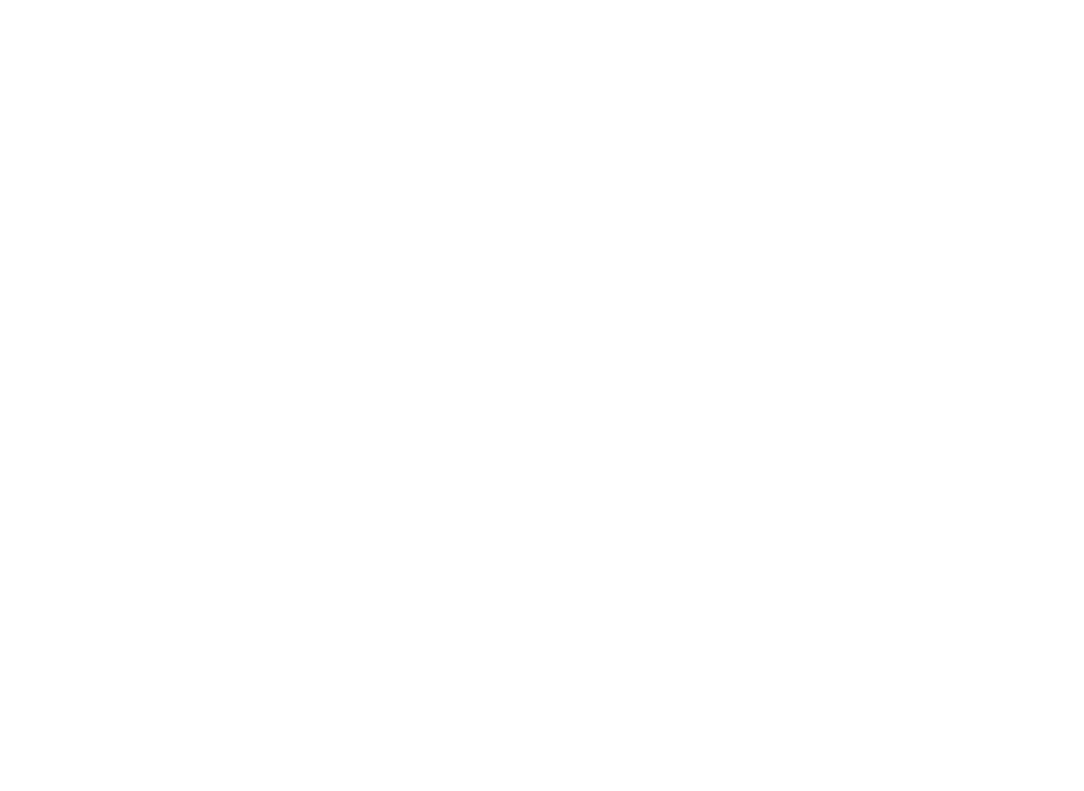
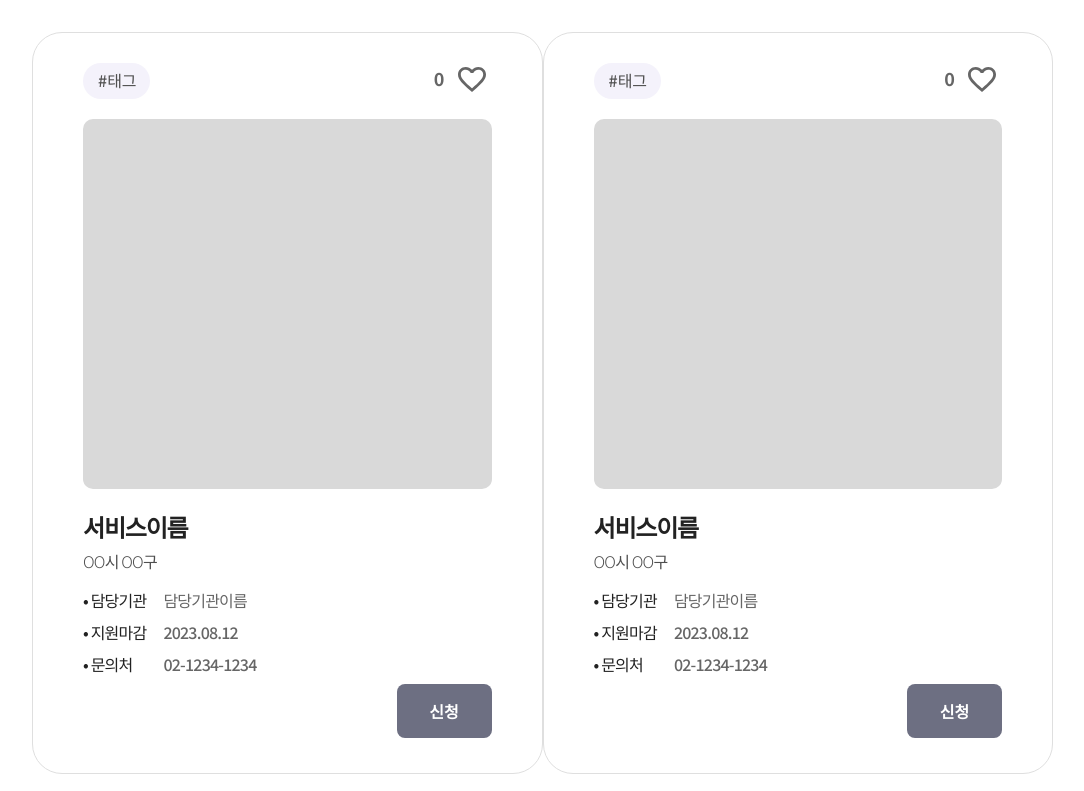
Before and after one commit to Likelion-at-SMWU-11th/LoveBridge-Client, a React (Create React App) app: page /apply in a window 1280 px wide. Shown: the part 789-1580 px from the top of the page, without its empty margins (91-1175 px from the left). Before the commit the page ends 800 px from the top, so only its background shows below. Built offline with nearby package versions, Linux system fonts and the light colour scheme.

Commit message:
[feat] ApplyCard 생성(#7)

```diff
--- a/src/component/page/ApplyPage.jsx
+++ b/src/component/page/ApplyPage.jsx
@@ -3,6 +3,7 @@ import styled from 'styled-components';
 import PagePath from '../ui/PagePath';
 import Select from 'react-select';
 import Button from '../ui/Button';
+import ApplyCard from '../ui/ApplyCard';
 
 const Wrapper = styled.div`
   padding: 45px 136px 0px 123px;
@@ -92,9 +93,37 @@ const Total = styled.div`
     font-weight: 350;
   }
 `
+const CardContainer = styled.div`
+`
+const CardLine = styled.div`
+  display: flex;
+  justify-content: space-between;
+  margin-top: 30px;
+`
+
+let regionOption = [
+  { value: "서울특별시", label: "서울특별시" },
+  { value: "부산광역시", label: "부산광역시" },
+  { value: "인천광역시", label: "인천광역시" },
+]
+
+let categoryOption = [
+  { value: "자격증", label: "자격증" },
+  { value: "취미", label: "취미" },
+  { value: "체험", label: "체험" },
+]
+
+let sortOption = [
+  { value: "최신순", label: "최신순" },
+  { value: "인기순", label: "인기순" },
+  { value: "마감임박순", label: "마감임박순" },
+]
 
 function ApplyPage() {
   const [ total, setTotal ] = useState(0);
+  const [ region, setRegion ] = useState('');
+  const [ category, setCategory ] = useState('');
+  const [ sort, setSort ] = useState('');
 
   return (
     <Wrapper>
@@ -107,6 +136,8 @@ function ApplyPage() {
           <SelectLine><Txt>지역</Txt>
           <RegionSelect className="react-select-container"
                     placeholder={<div className="select-placeholder-text">선택</div>}
+                    onChange={(e) => {setRegion(e.value)}}
+                    options={regionOption}
                     components={{
                         IndicatorSeparator: () => null
                     }}/>
@@ -114,6 +145,8 @@ function ApplyPage() {
           <SelectLine><Txt>카테고리</Txt>
           <CategorySelect className="react-select-container"
                     placeholder=""
+                    onChange={(e) => {setCategory(e.value)}}
+                    options={categoryOption}
                     components={{
                         IndicatorSeparator: () => null
                     }}/>
@@ -121,6 +154,8 @@ function ApplyPage() {
           <SelectLine><Txt>검색정렬</Txt>
           <SortSelect className="react-select-container"
                     placeholder=""
+                    onChange={(e) => {setSort(e.value)}}
+                    options={sortOption}
                     components={{
                         IndicatorSeparator: () => null,
 
@@ -131,8 +166,13 @@ function ApplyPage() {
           <StyledButton><Button className="reset" title="초기화" /></StyledButton>
           <Button className="search" title="검색" />
         </ButtonContainer>
+
       </SelectBox>
       <Total>총 &nbsp;<PuppleTxt className='pupple'>{total}</PuppleTxt> &nbsp;건의 복지서비스가 있습니다.</Total>
+      <CardContainer>
+        <CardLine><ApplyCard /><ApplyCard /></CardLine>
+        <CardLine><ApplyCard /><ApplyCard /></CardLine>
+      </CardContainer>
     </Wrapper>
   )
 }
--- /dev/null
+++ b/src/component/ui/ApplyCard.jsx
@@ -0,0 +1,104 @@
+import React from 'react';
+import styled from 'styled-components';
+import likebtn from '../img/likebtn.svg';
+import Button from './Button';
+
+const Card = styled.div`
+    border-radius: 30px;
+    border: 1px solid #DFDFDF;
+    background: #FFF;
+    width: 530px;
+    height: 650px;
+    padding: 30px 50px 60px 50px;
+`
+const TopLine = styled.div`
+    display: flex;
+    justify-content: space-between;
+`
+const Tag = styled.div`
+    border-radius: 20px;
+    background: #F4F2FB;
+    padding: 5px 13.69px 7px 15px;
+    color: #4F4F4F;
+    font-size: 16px;
+    font-weight: 500;
+`
+const Like = styled.div`
+    display: flex;
+`
+const LikeNum = styled.div`
+    color: #666;
+    font-size: 18px;
+    font-style: normal;
+    font-weight: 700;
+    letter-spacing: -0.8px;
+    padding: 2px 8px;
+`
+const LikeBtn = styled.button`
+    background: #fff;
+    border: 0px;
+    cursor: pointer;
+`
+const ImgContainer = styled.div`
+    height: 370px;
+    border-radius: 10px;
+    background: #d9d9d9;
+    margin-top: 20px;
+    margin-bottom: 20px;
+`
+const Title = styled.div`
+    color: #222;
+    font-size: 24px;
+    font-weight: 700;
+    letter-spacing: -1.2px;
+    margin-bottom: 5px;
+`
+const District = styled.div`
+    color: #4F4F4F;
+    font-size: 16px;
+    font-weight: 350;
+    letter-spacing: -0.8px;
+    margin-bottom: 15px;
+`
+const AgencyLine = styled.div`
+    display: flex;
+    color: #222;
+    font-size: 16px;
+    font-weight: 500;
+    letter-spacing: -0.8px;
+    margin: 8px 0px 8px 0px;
+`
+const Agency = styled.div`
+    margin-left: 17px;
+    color: #666;
+    font-size: 16px;
+    font-style: normal;
+    font-weight: 500;
+    letter-spacing: -0.8px;
+`
+const StyledButton = styled.div`
+    float: right;
+    > Button {
+        background: #6D6F82;
+        border-radius: 8px;
+        width: 95px;
+    }
+`
+
+function ApplyCard(props) {
+    const { tag, image, title, district, agency, deadline, tel, like, iflike, onClick } = props;
+    return (
+        <Card>
+            <TopLine><Tag>#{tag || "태그"}</Tag><Like><LikeNum>{like || "0"}</LikeNum><LikeBtn><img src={likebtn}/></LikeBtn></Like></TopLine>
+            <ImgContainer></ImgContainer>
+            <Title>{ title || "서비스이름" }</Title>
+            <District>{district || "OO시 OO구 "}</District>
+            <AgencyLine>• 담당기관 <Agency>{agency || "담당기관이름"}</Agency></AgencyLine>
+            <AgencyLine>• 지원마감 <Agency>{deadline || "2023.08.12"}</Agency></AgencyLine>
+            <AgencyLine>• 문의처 <Agency>&nbsp;&nbsp;&nbsp;&nbsp;&nbsp;{ tel || "02-1234-1234"}</Agency></AgencyLine>
+            <StyledButton><Button title="신청"></Button></StyledButton>
+        </Card>
+    );
+};
+
+export default ApplyCard;
```
Also changed, not shown: src/component/img/likebtn.svg (added).
